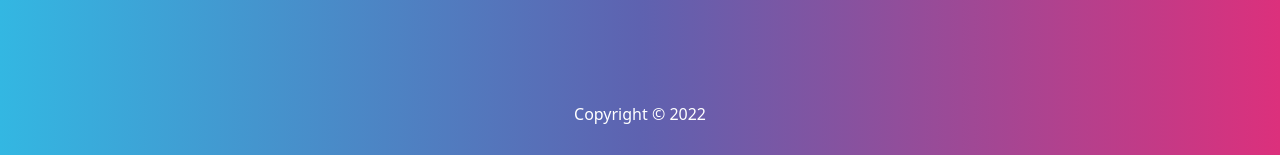
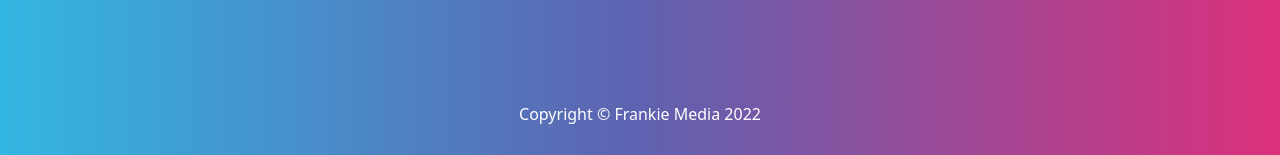
Before and after one commit to fankx/Electrify_MERN, a React (Create React App) app in the folder frontend/: page /login in a window 1280 px wide. Shown: the part 660-815 px from the top of the page. Built offline with nearby package versions, Linux system fonts and the light colour scheme.

Commit message:
Update footer.

```diff
--- a/frontend/src/components/Footer.js
+++ b/frontend/src/components/Footer.js
@@ -1,5 +1,5 @@
-import React from 'react'
-import { Container, Row, Col } from 'react-bootstrap'
+import React from 'react';
+import { Container, Row, Col } from 'react-bootstrap';
 
 const Footer = () => {
   return (
@@ -7,12 +7,12 @@ const Footer = () => {
       <Container>
         <Row>
           <Col className='text-center py-3'>
-                        Copyright &copy; {new Date().getFullYear()}
+            Copyright &copy; Frankie Media {new Date().getFullYear()}
           </Col>
         </Row>
       </Container>
     </footer>
-    )
-}
+  );
+};
 
-export default Footer
+export default Footer;
```
Lines whose indentation alone changed are shown as unchanged.
